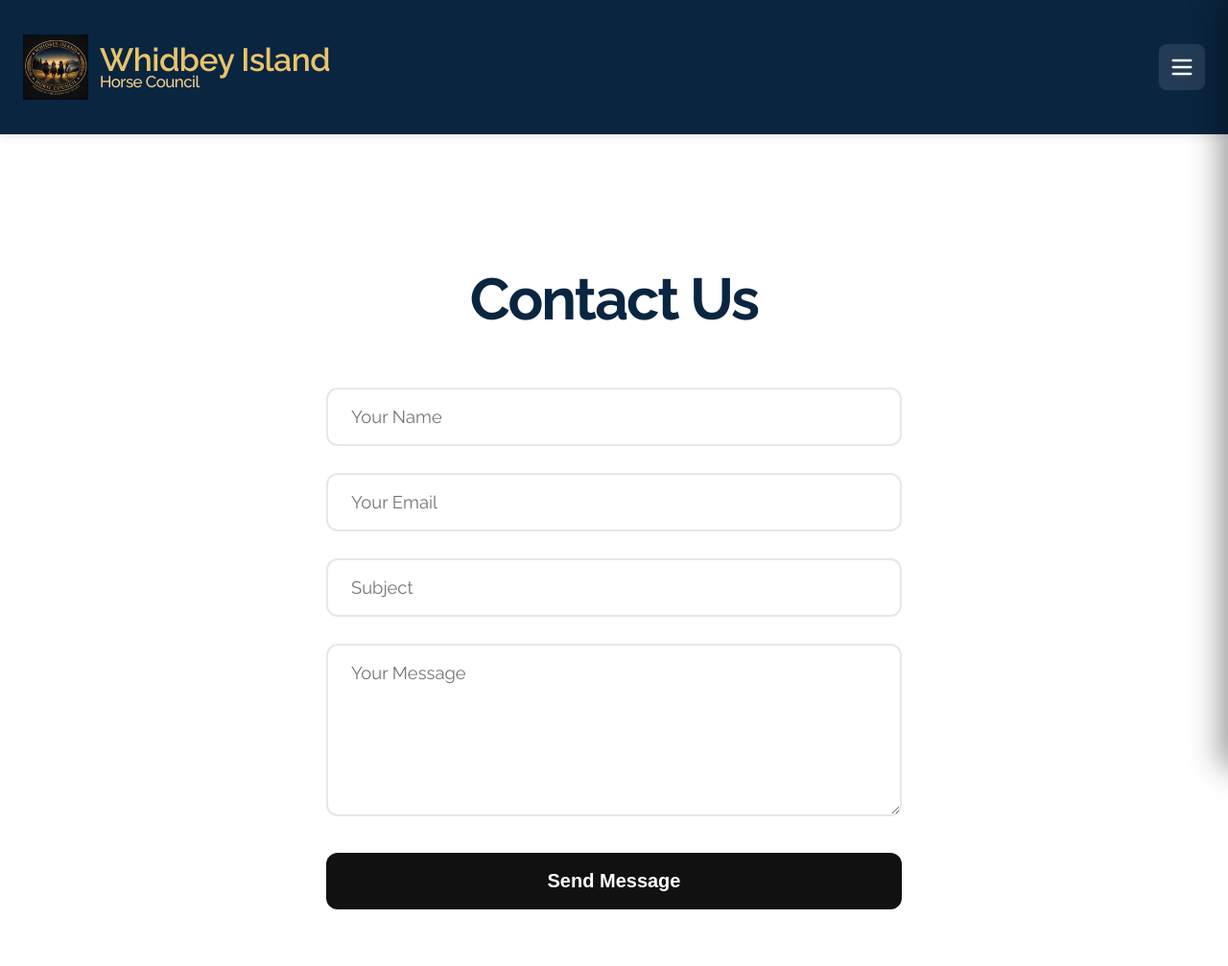
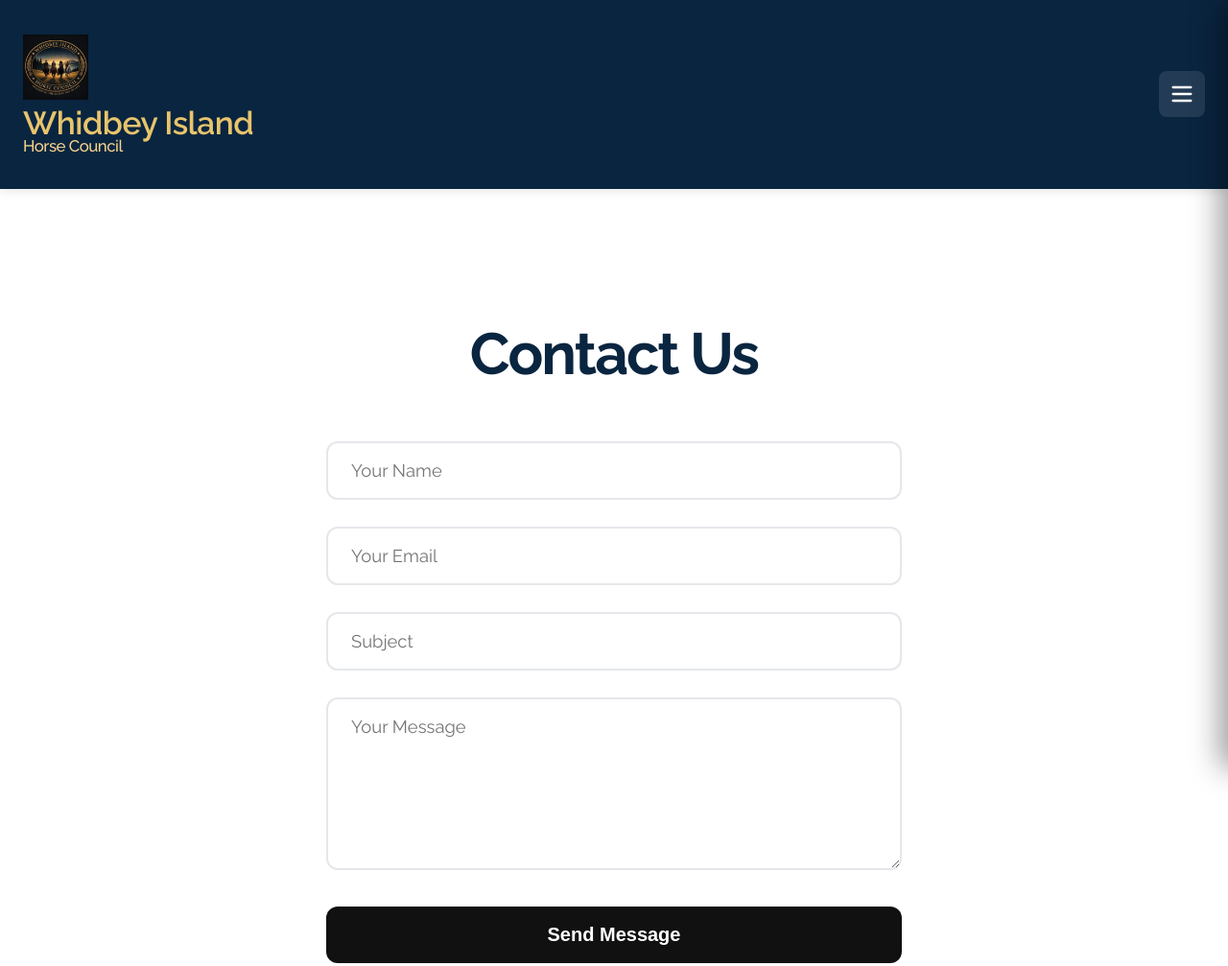
Before and after one commit to cchsvickie/WhidbeyEquineCouncil, a plain HTML site: page contact.html in a window 1280 px wide. Shown: the top 1007 px of the page at 96% size. Drawn offline with Linux system fonts and the light colour scheme.

Commit message:
Update contact.html

```diff
--- a/contact.html
+++ b/contact.html
@@ -20,9 +20,9 @@
     <header class="header-bg">
         <div class="nav-container">
             <div class="logo-container">
-                <a href="index.html" style="display: flex; align-items: center; gap: 12px; text-decoration: none;">
-                   <img src="images/logo.png" alt="Whidbey Island Horse Council Logo">
-                   <div class="logo-text">Whidbey Island <small>Horse Council</small></div>
+               <a href="index.html">
+                  <img src="images/logo.png" alt="Whidbey Island Horse Council Logo">
+                  <div class="logo-text">Whidbey Island <small>Horse Council</small></div>
                </a>
             </div>
             <nav class="desktop-nav">
```
